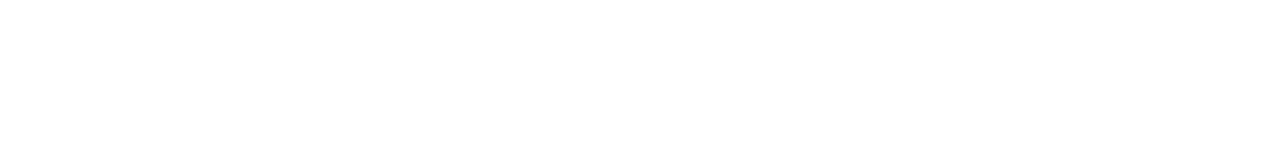
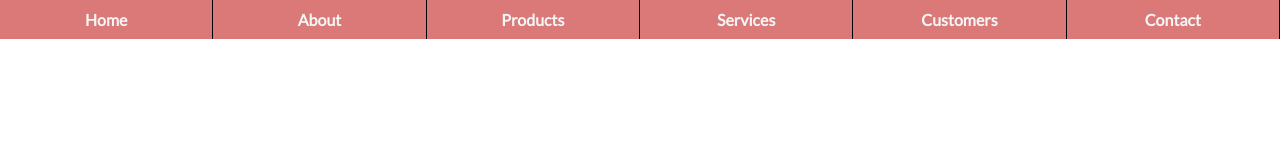
Before and after one commit to PaulaPonce/menu-laboratoria, a plain HTML site: page index.html in a window 1280 px wide. Drawn offline with Linux system fonts and the light colour scheme.

Commit message:
menu desktop

```diff
--- a/css/main.css
+++ b/css/main.css
@@ -3,3 +3,41 @@ body{
 	margin: 0;
 	padding: 0;
 }
+
+/* common styles */
+.flex-container{
+	display: flex;
+}
+
+.list{
+	width: 16.66667%;
+	text-align: center;
+	list-style: none;
+	border-right: 1px solid black;
+	margin: 0;
+	padding: 10px;
+}
+
+a{
+	padding: 10px;
+	text-decoration: none;
+	color: whitesmoke;
+	font-weight: bold;
+	cursor: pointer;
+}
+a:hover{
+	color: #FB0657;
+}
+
+/* main styles */
+nav{
+	background-color: #db7878;
+	width: 100%;
+}
+
+#menu.flex-container{
+	flex-direction: row;
+	justify-content: space-around;
+	margin: 0;
+	padding: 0;
+}
--- a/index.html
+++ b/index.html
@@ -9,7 +9,30 @@
 	<link rel="stylesheet" type="text/css" href="css/media.css">
 </head>
 <body>
-
+	<header>
+		<nav id="nav">
+			<ul id="menu" class="flex-container">
+				<li class="list">
+					<a href="#">Home</a>
+				</li>
+				<li class="list">
+					<a href="#">About</a>
+				</li>
+				<li class="list">
+					<a href="#">Products</a>
+				</li>
+				<li class="list">
+					<a href="#">Services</a>
+				</li>
+				<li class="list">
+					<a href="#">Customers</a>
+				</li>
+				<li class="list">
+					<a href="#">Contact</a>
+				</li>
+			</ul>
+		</nav>
+	</header>
 	<script type="text/javascript" src="js/main.js"></script>
 </body>
 </html>
```
